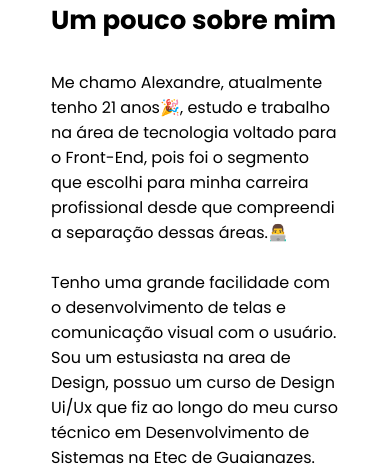
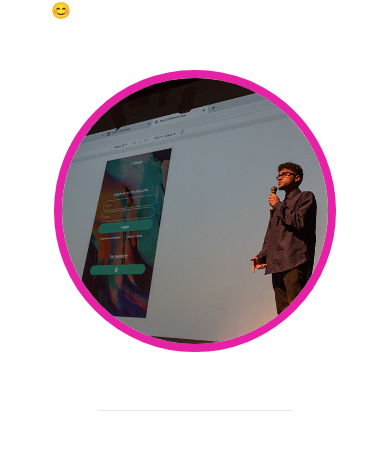
Before and after one commit to AlehSouza/Portfolio, a Vue app: page / in a window 390 px wide. Shown: the part 1637-2103 px from the top of the page. Built offline with nearby package versions, Linux system fonts and the light colour scheme.

Commit message:
fix(order components and size image)

```diff
--- a/src/components/About.vue
+++ b/src/components/About.vue
@@ -13,9 +13,9 @@
         curso de Design Ui/Ux que fiz ao longo do meu curso técnico em
         Desenvolvimento de Sistemas na Etec de Guaianazes. 🎨
         <br /><br />
-        Abaixo você pode conferir alguns dos meus projetos que realizei ao longo
-        da minha trajetória.
-        <br />
+        Abaixo você pode conferir mais sobre minha trajetória profissional e
+        alguns dos meus projetos que realizei ao longo dessa jornada.
+        <br /><br />
         Obrigado pela atenção, aproveite 😊
       </p>
     </div>
@@ -63,7 +63,7 @@ export default {};
     animation: imgSize 3s infinite;
   }
 }
-@media screen and (max-width: 1350px) {
+@media screen and (max-width: 1200px) {
   .container-about {
     flex-direction: column;
   }
@@ -73,5 +73,17 @@ export default {};
     margin-bottom: 5%;
     margin-right: 0%;
   }
+  .right-about {
+    img {
+      max-width: 60%;
+    }
+  }
+}
+@media screen and (max-width: 800px) {
+  .right-about {
+    img {
+      max-width: 85%;
+    }
+  }
 }
 </style>
--- a/src/pages/Home.vue
+++ b/src/pages/Home.vue
@@ -1,9 +1,10 @@
 <template>
   <div class="home">
     <Introduction />
-    <Trajectory />
     <LineBreak />
     <About />
+    <LineBreak />
+    <Trajectory />
     <LineBreak />
     <ProjectsContainer />
     <Footer />
```
